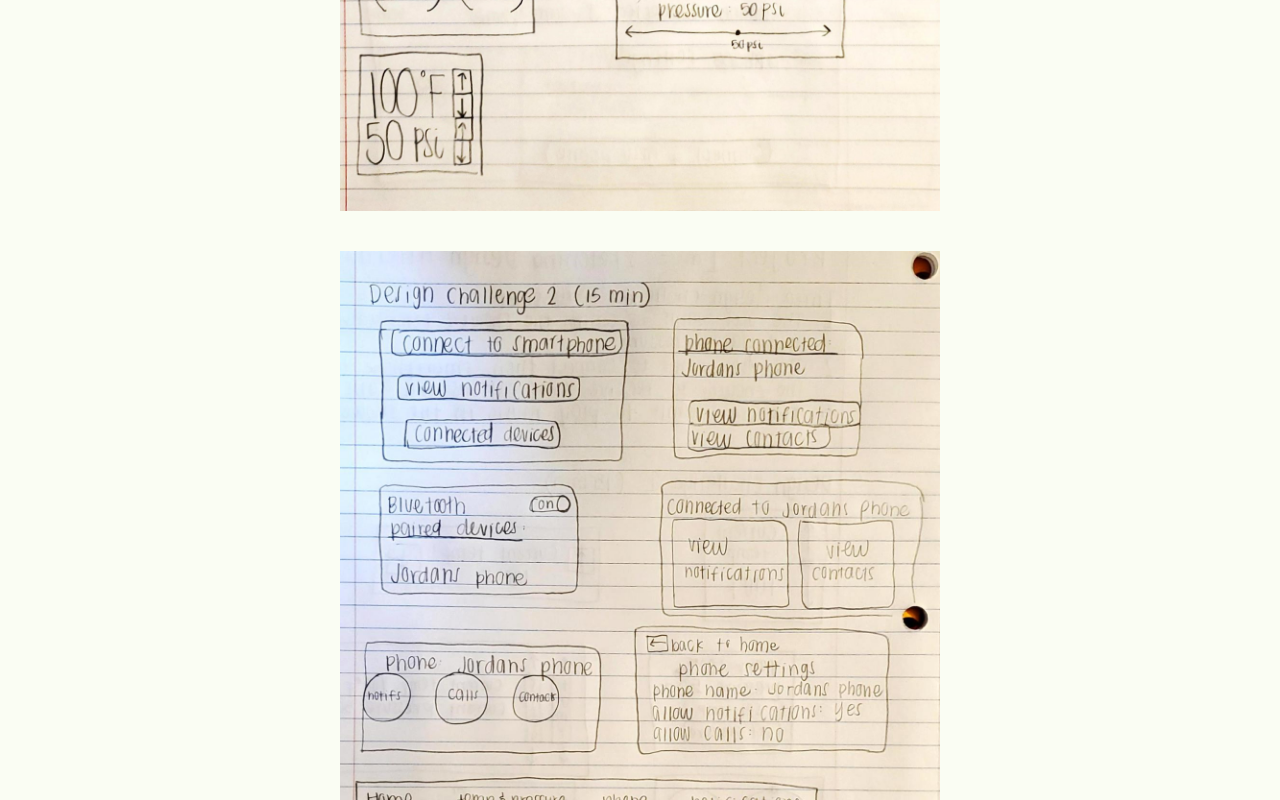
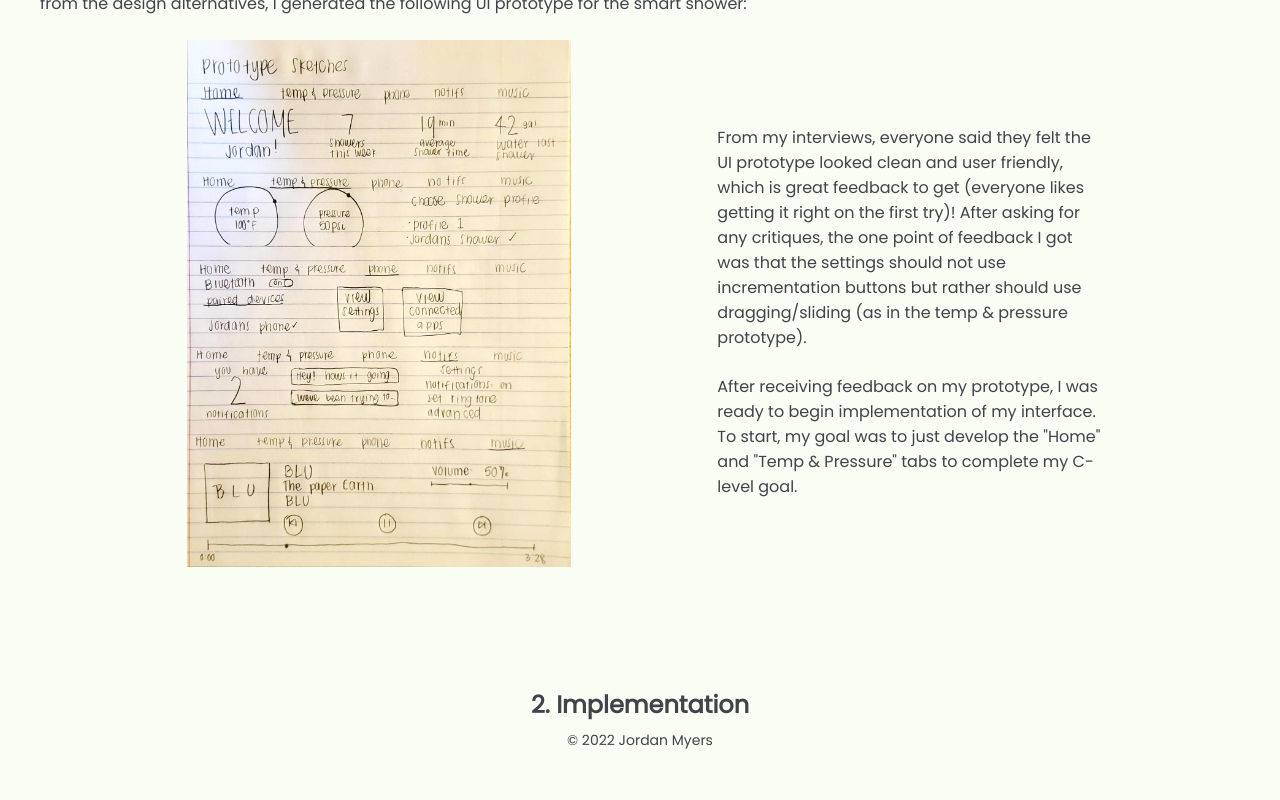
Before and after one commit to ezzy-dev/portfolio-website, a React (Create React App) app: page /projects/project-one in a window 1280 px wide. Shown: the part 2080-2880 px from the top of the page. After the commit the page ends 2831 px from the top, so only its background shows below. Built offline with nearby package versions, Linux system fonts and the light colour scheme.

Commit message:
documentation updates for project 1

```diff
--- a/src/pages/projects/project-one/ProjectOne.scss
+++ b/src/pages/projects/project-one/ProjectOne.scss
@@ -25,13 +25,25 @@
     &__alternatives-img,
     &__prototype-img {
         display: flex;
-        flex-direction: column;
-        align-items: center;
+        justify-content: space-evenly;
         img {
             max-height: 1000px;
-            width: 600px;
-            margin-bottom: 40px;
+            width: 30vw;
+            margin: 0px 8px 40px;
         }
+        p {
+            width: 30vw;
+        }
+    }
+
+    &__prototype-paragraphs {
+        display: flex;
+        flex-direction: column;
+        align-self: center;
+    }
+
+    &__prototype-img {
+        margin-bottom: 80px;
     }
 
     &__requirements-list,
--- a/src/pages/projects/project-one/ProjectOne.tsx
+++ b/src/pages/projects/project-one/ProjectOne.tsx
@@ -151,18 +151,28 @@ function ProjectOne(): JSX.Element {
           </p>
           <div className="project-one__prototype-img">
             <img src={prototype}></img>
+            <div className="project-one__prototype-paragraphs">
+              <p>
+                From my interviews, everyone said they felt the UI prototype
+                looked clean and user friendly, which is great feedback to get
+                (everyone likes getting it right on the first try)! After asking
+                for any critiques, the one point of feedback I got was that the
+                settings should not use incrementation buttons but rather should
+                use dragging/sliding (as in the temp & pressure prototype).
+              </p>
+              <p>
+                After receiving feedback on my prototype, I was ready to begin{" "}
+                implementation of my interface. To start, my goal was to just
+                develop the &quot;Home&quot; and &quot;Temp & Pressure&quot;
+                tabs to complete my C-level goal.
+              </p>
+            </div>
           </div>
-          <p>
-            From my interviews, everyone said they felt the UI prototype looked
-            clean and user friendly, which is great feedback to get (everyone
-            likes getting it right on the first try)! After asking for any
-            critiques, the one point of feedback I got was that the settings
-            should not use incrementation buttons but rather should use
-            dragging/sliding (as in the temp & pressure prototype).
-          </p>
         </div>
       </div>
-      {/* <h2 className="project-one__subheading">2. Implementation</h2> */}
+      <div className="project-one__implementation">
+        <h2 className="project-one__subheading">2. Implementation</h2>
+      </div>
     </div>
   );
 }
```
